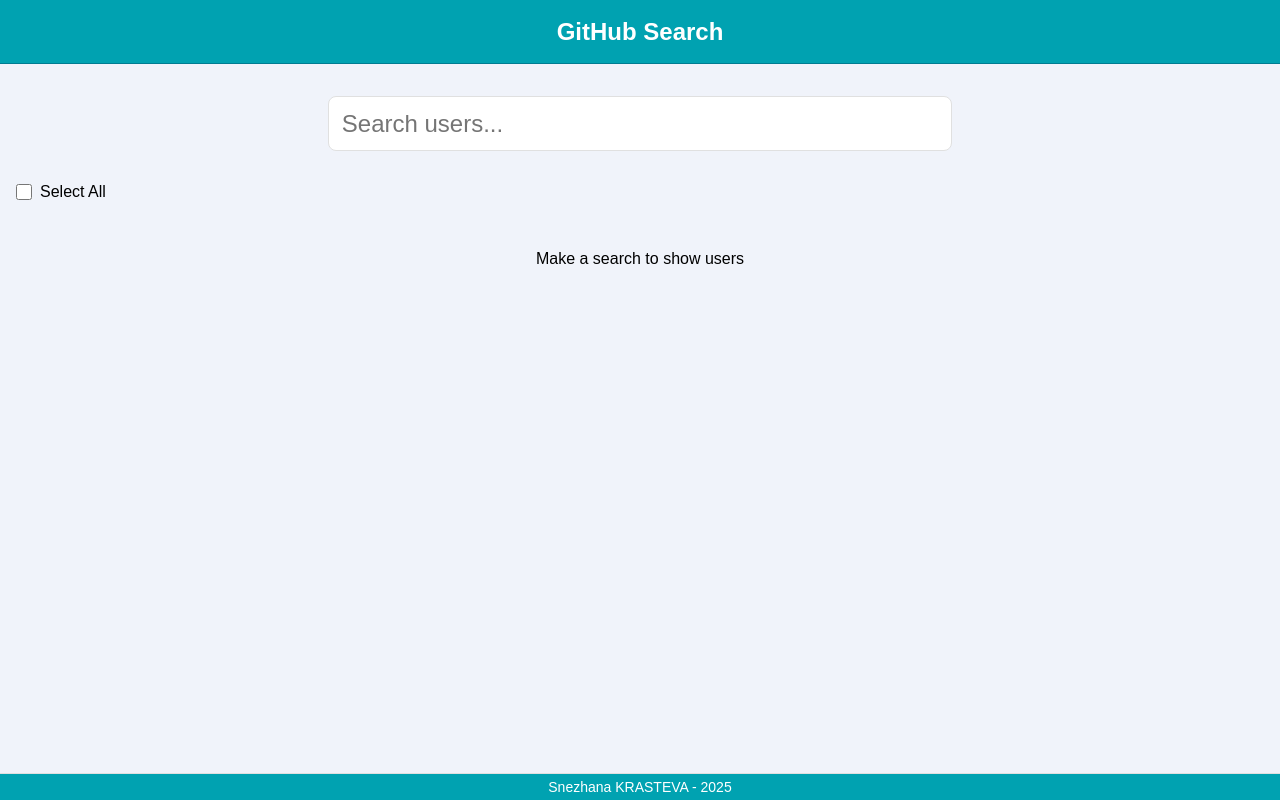
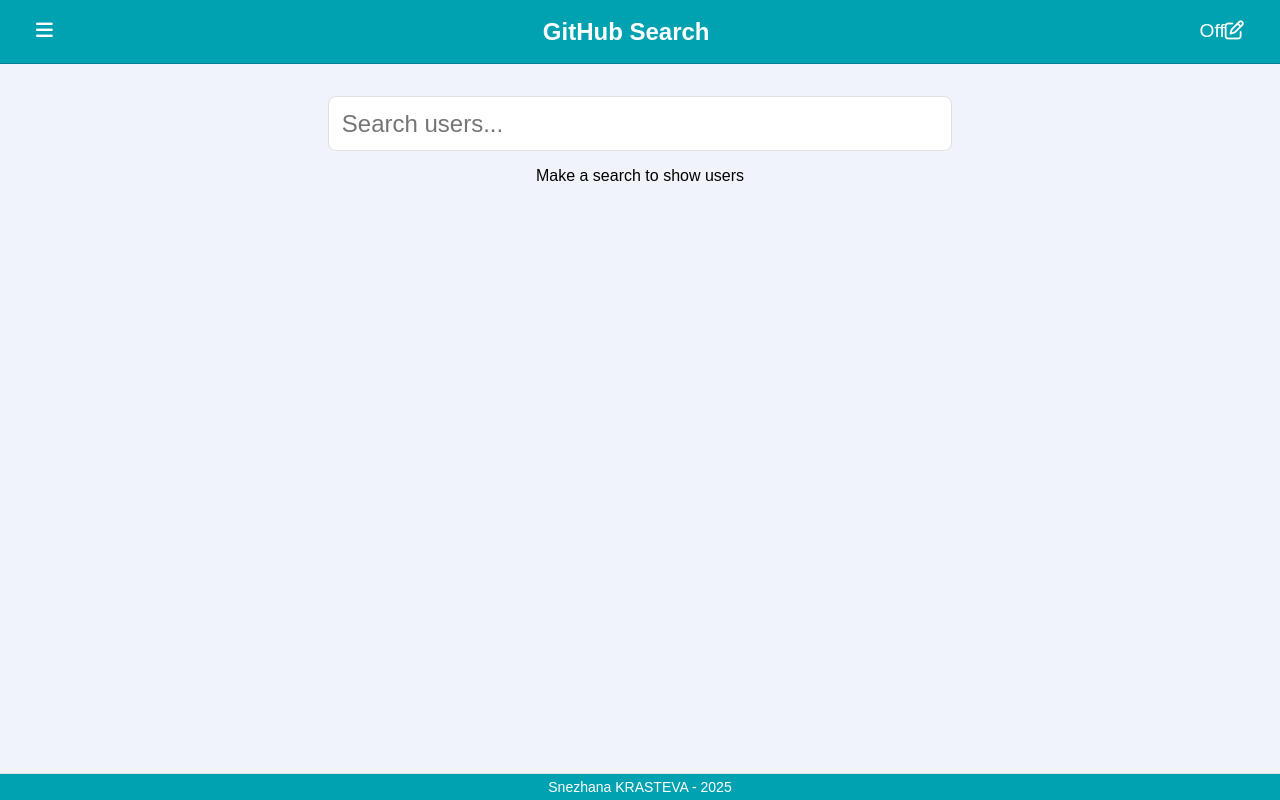
Before and after one commit to Snejka/fe-ts-fulll, a React (Vite) app: page / in a window 1280 px wide. Built offline with nearby package versions, Linux system fonts and the light colour scheme.

Commit message:
Adds Edit Mode

```diff
--- a/src/components/Header.tsx
+++ b/src/components/Header.tsx
@@ -1,7 +1,19 @@
+import { useEditMode } from "../context/EditModeContext";
+
 export default function Header() {
+
+   const { isEditMode, toggleEditMode } = useEditMode();
+
   return (
     <header className="app-header">
+      <button className="icon-button light">
+        <i className="fa-solid fa-bars"></i>
+      </button>
       <h1>GitHub Search</h1>
+      <button className="icon-button light" onClick={toggleEditMode}>
+        {isEditMode ? "On" : "Off"}
+        <i className="fa-regular fa-pen-to-square"></i>
+      </button>
     </header>
   );
 }
--- a/src/components/SearchBar.tsx
+++ b/src/components/SearchBar.tsx
@@ -1,3 +1,5 @@
+import { useEditMode } from "../context/EditModeContext";
+
 type SearchBarProps = {
   query: string;
   onSearchChange: (value: string) => void;
@@ -13,6 +15,9 @@
     allSelected,
     onSelectAll,
 }: SearchBarProps) {
+
+    const { isEditMode } = useEditMode();
+
     const hasSelection = selectedCount > 0;
 
     return (
@@ -26,7 +31,7 @@
                 onChange={(e) => onSearchChange(e.target.value)}
             />
 
-            <div className="control-bar">
+            { isEditMode && <div className="control-bar">
                 <label className="select-all" htmlFor="checked-items">
                     <input
                         id="checked-items"
@@ -45,7 +50,7 @@
                         <i className="fa-regular fa-trash-can"></i>
                     </button>
                 </div> }
-            </div>
+            </div>}
         </section>
     );
 }
--- a/src/components/UserCard.tsx
+++ b/src/components/UserCard.tsx
@@ -1,3 +1,4 @@
+import { useEditMode } from "../context/EditModeContext";
 import type { User } from '../types/User';
 
 type UserCardProps = {
@@ -7,13 +8,16 @@
 };
 
 export default function UserCard({ user, checked, onCheck }: UserCardProps) {
+
+    const { isEditMode } = useEditMode();
+
     return (
         <li className="card">
-      <input
+            {isEditMode && <input
                 type="checkbox"
                 checked={checked}
                 onChange={() => onCheck(user.id)}
-      />
+            />}
             <img src={user.avatar_url} alt={user.login} />
             <div className="info">
                 <p>ID: {user.id}</p>
--- /dev/null
+++ b/src/context/EditModeContext.tsx
@@ -0,0 +1,29 @@
+import { createContext, useContext, useState } from "react";
+import type { ReactNode } from "react";
+
+type EditModeContextType = {
+  isEditMode: boolean;
+  toggleEditMode: () => void;
+};
+
+const EditModeContext = createContext<EditModeContextType | undefined>(undefined);
+
+export function EditModeProvider({ children }: { children: ReactNode }) {
+  const [isEditMode, setIsEditMode] = useState(false);
+
+  const toggleEditMode = () => setIsEditMode((prev) => !prev);
+
+  return (
+    <EditModeContext.Provider value={{ isEditMode, toggleEditMode }}>
+      {children}
+    </EditModeContext.Provider>
+  );
+}
+
+export function useEditMode() {
+  const context = useContext(EditModeContext);
+  if (!context) {
+    throw new Error("useEditMode must be used within an EditModeProvider");
+  }
+  return context;
+}
--- a/src/index.css
+++ b/src/index.css
@@ -38,11 +38,12 @@
   background: var(--primary-color);
   display: flex;
   align-items: center;
-  justify-content: center;
+  justify-content: space-between;
   box-shadow: var(--box-shadow);
   border-bottom: solid 1px var(--primary-color-dark);
   font-family: Arial, sans-serif;
   color: var(--text-color-light);
+  padding: 0 1rem;
 
   h1 {
     margin: 0;
@@ -118,12 +119,21 @@
 .icon-button {
   color: var(--primary-color);
   font-size: 1.2rem;
-  border: 1px solid var(--gray-color-accent);
 
   &:hover {
     color: var(--primary-color-dark);
     box-shadow: var(--box-shadow);
     background-color: var(--color-light);
+  }
+
+  &.light {
+    color: var(--text-color-light);
+
+    &:hover {
+      color: var(--primary-color-dark);
+      box-shadow: var(--box-shadow);
+      background-color: var(--color-light);
+    }
   }
 }
 
--- a/src/main.tsx
+++ b/src/main.tsx
@@ -1,11 +1,14 @@
 import { StrictMode } from 'react'
 import { createRoot } from 'react-dom/client'
+import { EditModeProvider } from "./context/EditModeContext";
 import './index.css'
 import '@fortawesome/fontawesome-free/css/all.min.css';
 import App from './App.tsx'
 
 createRoot(document.getElementById('root')!).render(
   <StrictMode>
-    <App />
+    <EditModeProvider>
+      <App />
+    </EditModeProvider>
   </StrictMode>,
 )
```
Lines whose indentation alone changed are shown as unchanged.
